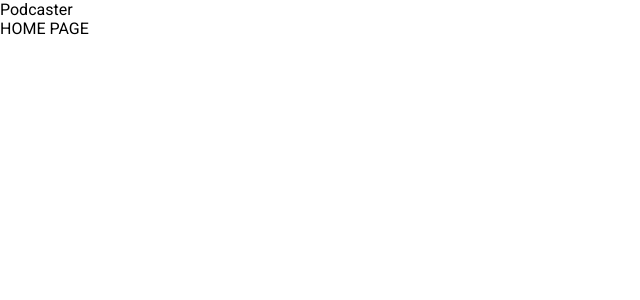
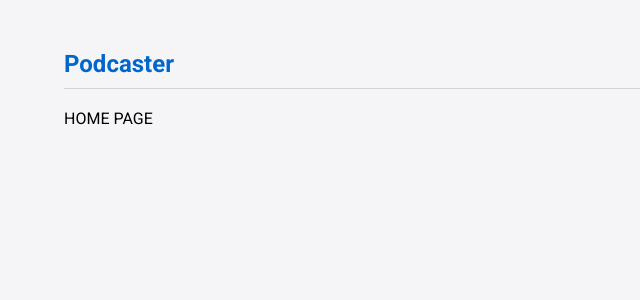
Before and after one commit to romulobarbosa/podcast, a React (Vite) app: page / in a window 1280 px wide. Shown: the top 300 px of the page, without its empty margins (0-640 px from the left). Built offline with nearby package versions, Linux system fonts and the light colour scheme.

Commit message:
Default layout

```diff
--- a/src/index.css
+++ b/src/index.css
@@ -1,5 +1,6 @@
 :root {
   font-family: "Roboto", sans-serif;
+  background-color: #f5f5f7;
 }
 
 * {
@@ -9,7 +10,7 @@
 body {
   margin: 0;
   padding: 0;
-  width: 100vh;
+  width: 100vw;
   min-height: 100vh;
   overflow-x: hidden;
 }
--- a/src/main.tsx
+++ b/src/main.tsx
@@ -3,7 +3,7 @@ import ReactDOM from "react-dom/client"
 import { createBrowserRouter, RouterProvider } from "react-router-dom"
 
 import ErrorPage from "./pages/error"
-import Header from "./ui/components/header"
+import Header from "./ui/layouts/header"
 import HomePage from "./pages/home"
 import PodcastPage from "./pages/podcast"
 
--- a/src/ui/components/header/index.tsx
+++ /dev/null
@@ -1,12 +0,0 @@
-import { Outlet } from "react-router-dom"
-
-const Header = () => {
-  return (
-    <>
-      <div>Podcaster</div>
-      <Outlet />
-    </>
-  )
-}
-
-export default Header
--- /dev/null
+++ b/src/ui/layouts/header/index.tsx
@@ -0,0 +1,16 @@
+import { Outlet } from "react-router-dom"
+
+import "./styles.css"
+
+const Header = () => {
+  return (
+    <div className="page-container">
+      <header className="header">
+        <h2 className="header__title">Podcaster</h2>
+      </header>
+      <Outlet />
+    </div>
+  )
+}
+
+export default Header
--- /dev/null
+++ b/src/ui/layouts/header/styles.css
@@ -0,0 +1,16 @@
+.page-container {
+  width: 1536px;
+  max-width: 90%;
+  margin: 0 auto;
+}
+
+.header {
+  padding: 50px 0 10px;
+  margin-bottom: 20px;
+  border-bottom: solid 1px #d2d2d7;
+
+  .header__title {
+    color: #0066cc;
+    margin: 0;
+  }
+}
```
